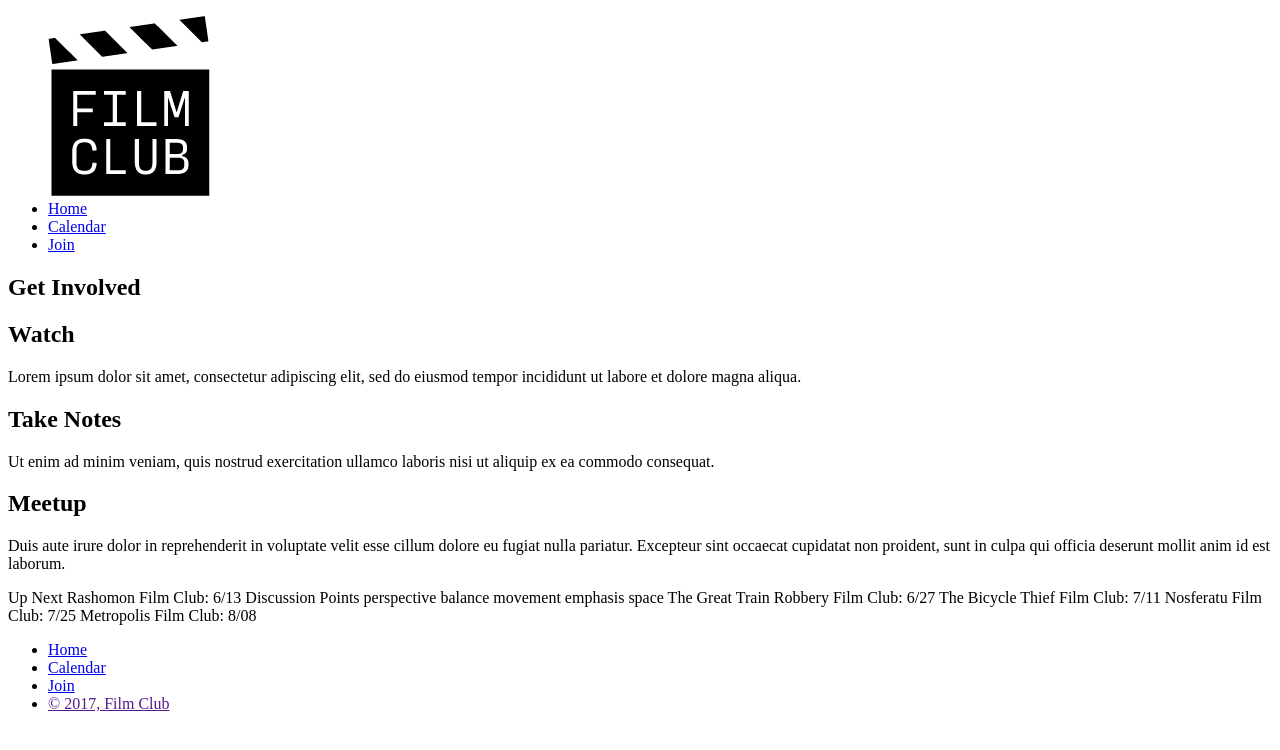
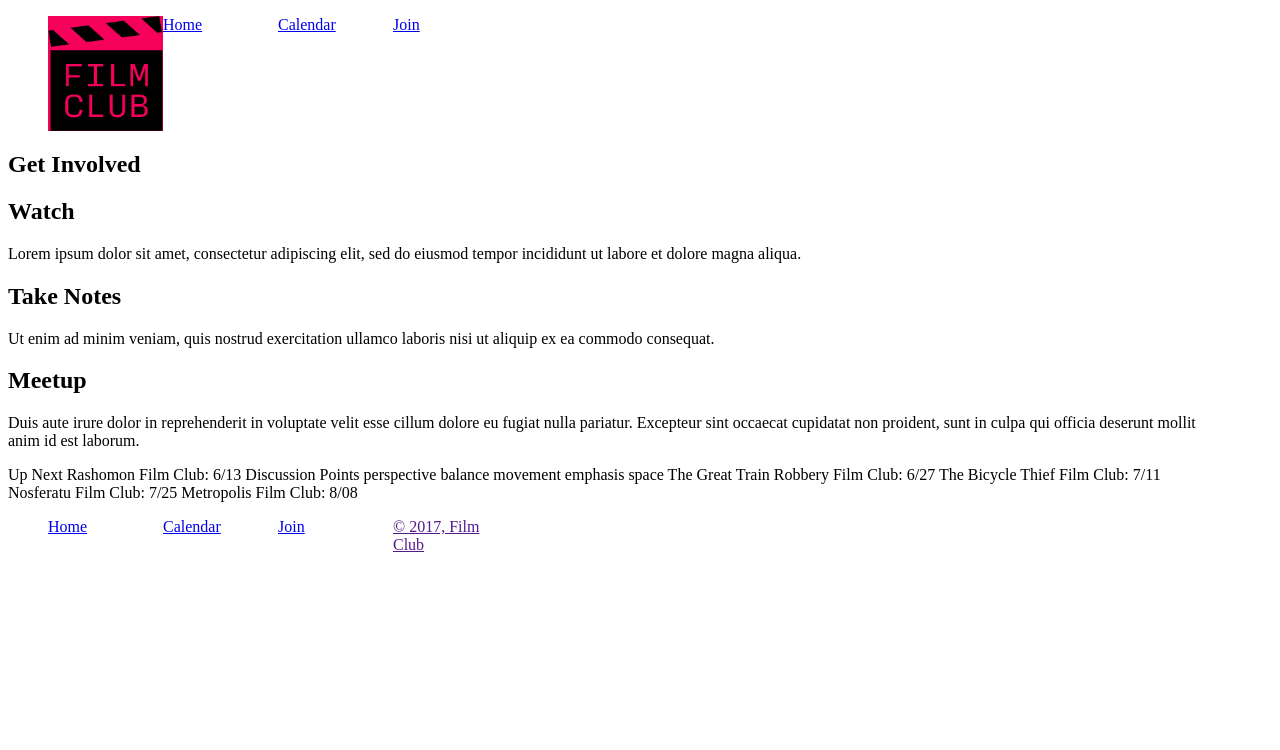
Before and after one commit to sjroma/week-two-project, a plain HTML site: page index.html in a window 1280 px wide. Drawn offline with Linux system fonts and the light colour scheme.

Commit message:
start styling navigation

```diff
--- a/css/main.css
+++ b/css/main.css
@@ -28,13 +28,28 @@ copyright text: #FFFFFF
 }
 
 .nav-row {
+  height: 115px;
+/*  background-color: #F5005B;*/
+  list-style-type: none;
+  text-decoration: none;
   display: flex;
+  justify-content: flex-start;
 }
 
 .nav-item {
   height: 115px;
+  width: 115px;
 }
 
 #logo {
-  background: #F5005B;
+  background-color: #F5005B;
+  height: 115px;
+  width: 115px;
+  display: flex;
+  justify-content: flex-start;
 }
+
+li a {
+/*  color: #FFF;*/
+  height: 17px;
+}
--- a/index.html
+++ b/index.html
@@ -2,6 +2,7 @@
 <html>
 <head>
   <title>Film Club</title>
+  <link href="css/main.css" rel="stylesheet">
 </head>
   <body>
     <div class="grid-container outline">
```
Also changed, not shown: calendar/index.html (+1 -0 lines), join/index.html (+1 -0 lines).
